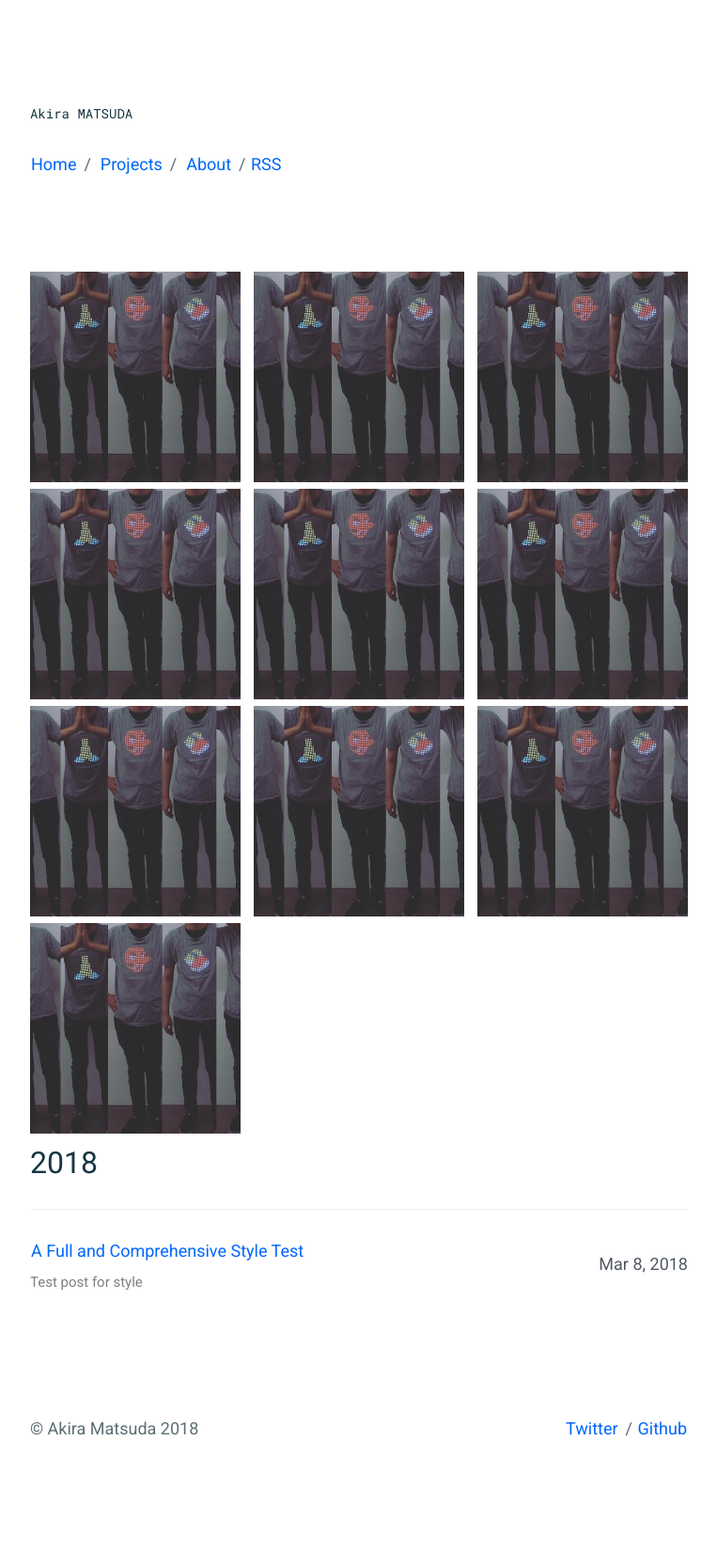
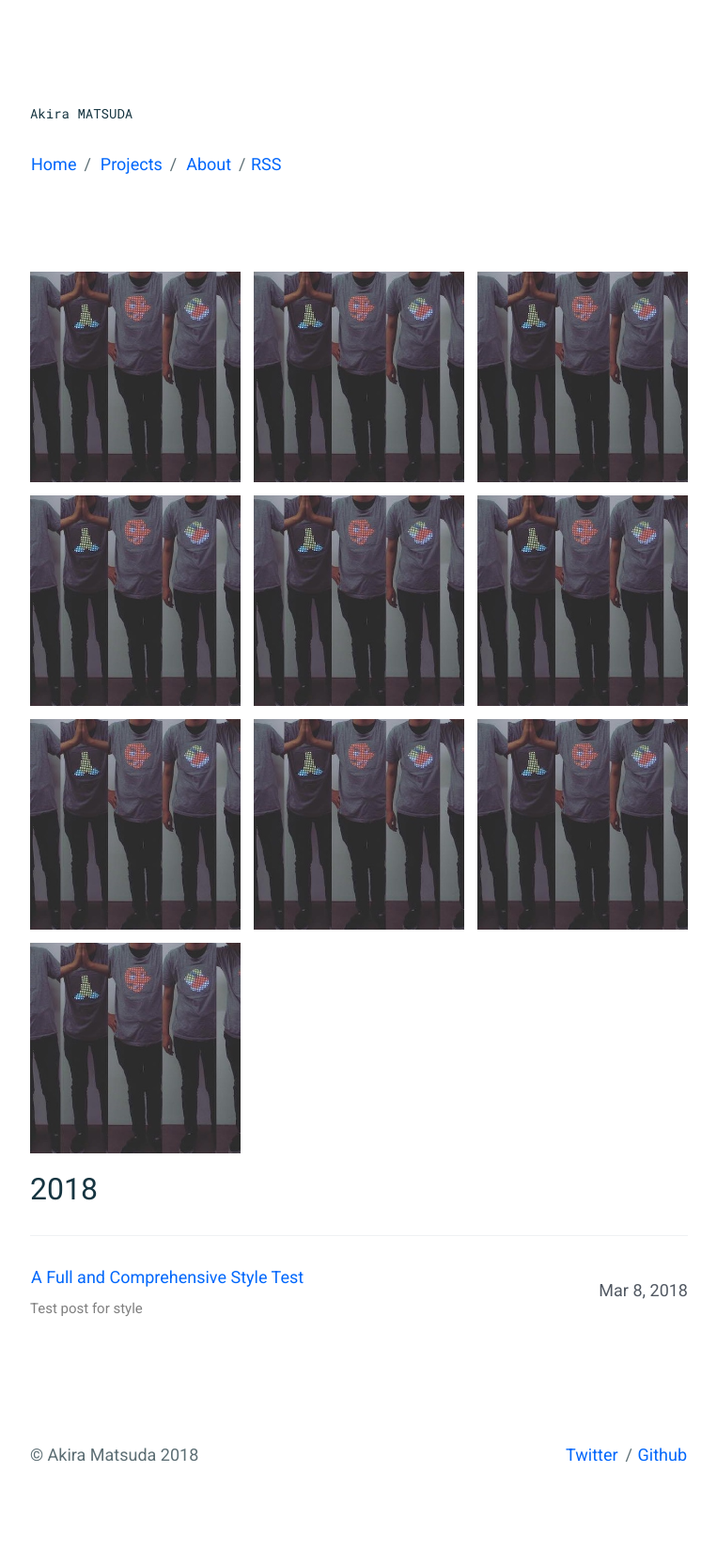
Before and after one commit to 0x0c/0x0c.github.com, a Jekyll site: the page built from index.html, in a window 1280 px wide. Shown: the whole page at 94% size, without its empty margins (258-1021 px from the left). Built offline with Jekyll 4.4.1, drawn with Linux system fonts in a browser that asks for light colours; before the commit the page ends 1638 px from its top, so only the background shows below that.

Commit message:
Update _custom_layout.scss
Fix: padding

```diff
--- a/_sass/custom/_custom_layout.scss
+++ b/_sass/custom/_custom_layout.scss
@@ -11,5 +11,5 @@
 
 img {
   width: 32%;
-  padding-bottom: 1%;
+  padding-bottom: 2%;
 }
```
